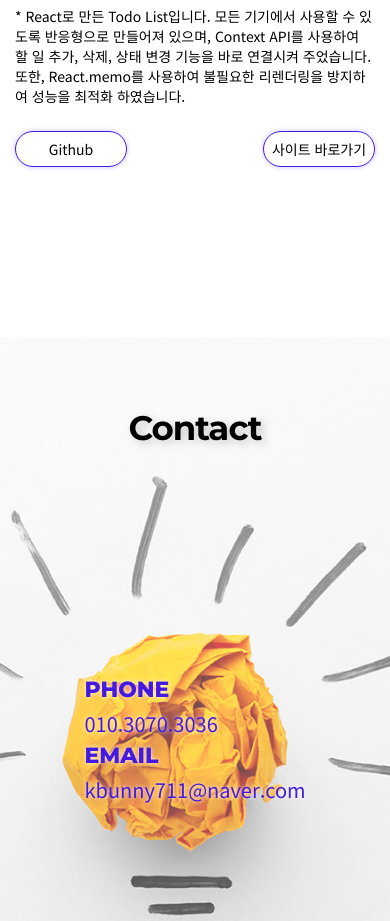
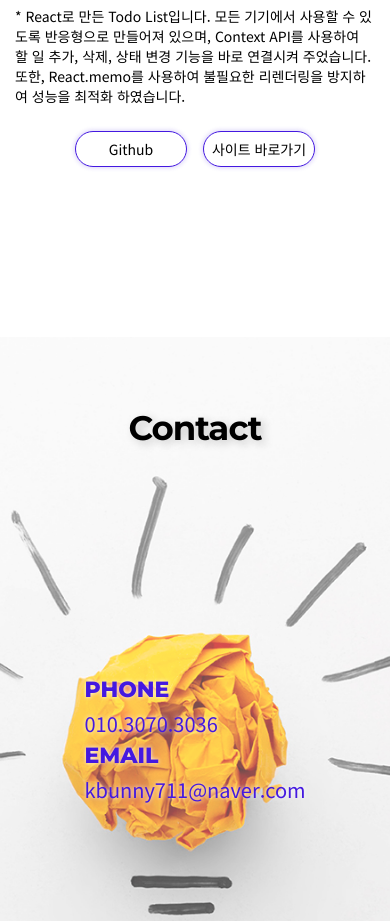
Before and after one commit to meijjing/portfolio, a plain HTML site: page index.html in a window 390 px wide. Shown: the part 5400-6321 px from the top of the page. Drawn offline with nearby package versions, Linux system fonts and the light colour scheme; files whose address does not match are found by name.

Commit message:
pf4 pf_btns 수정

```diff
--- a/css/style.css
+++ b/css/style.css
@@ -1154,7 +1154,8 @@ footer {
     width: 460px;
   }
 
-  #portfolio .pf3 .pf_desc .pf_btns {
+  #portfolio .pf3 .pf_desc .pf_btns,
+  #portfolio .pf4 .pf_desc .pf_btns {
     width: 300px;
   }
 
@@ -1273,7 +1274,8 @@ footer {
     width: 360px;
   }
 
-  #portfolio .pf3 .pf_desc .pf_btns {
+  #portfolio .pf3 .pf_desc .pf_btns,
+  #portfolio .pf4 .pf_desc .pf_btns {
     width: 240px;
   }
 
```
